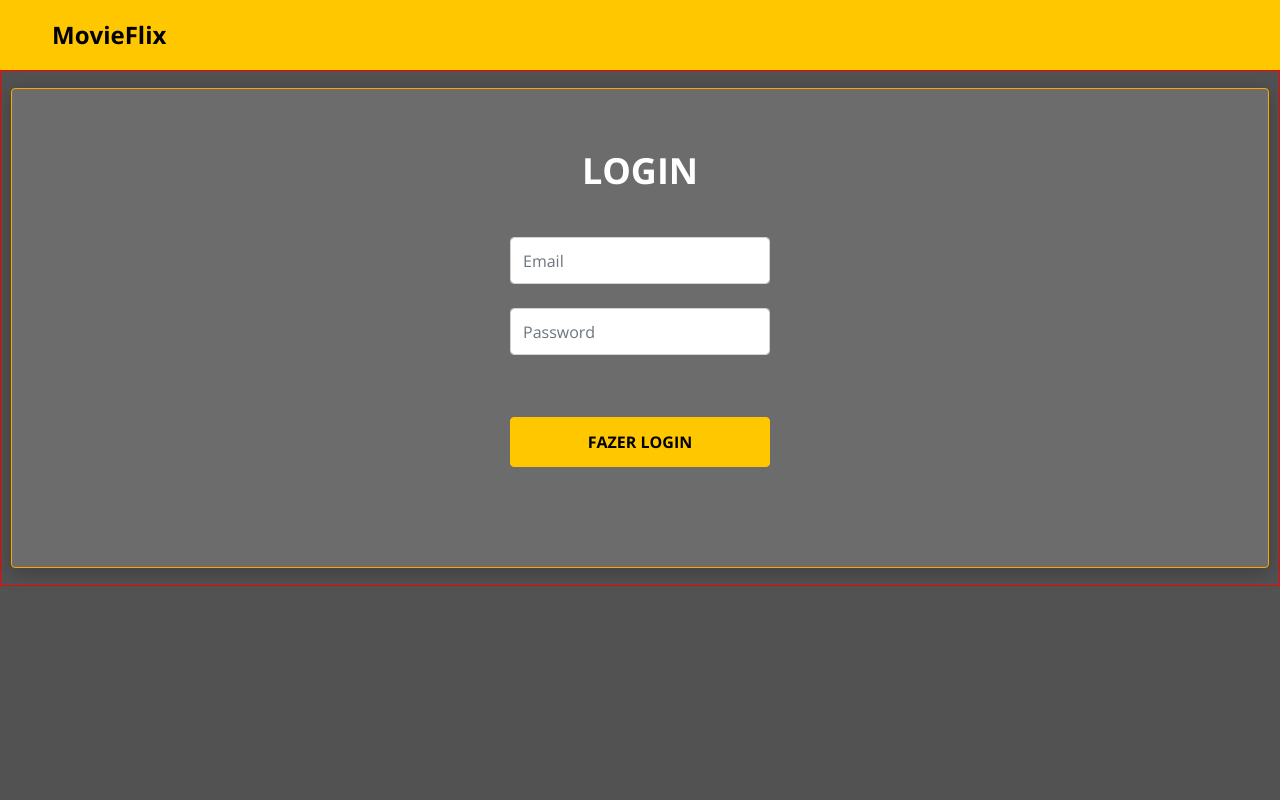
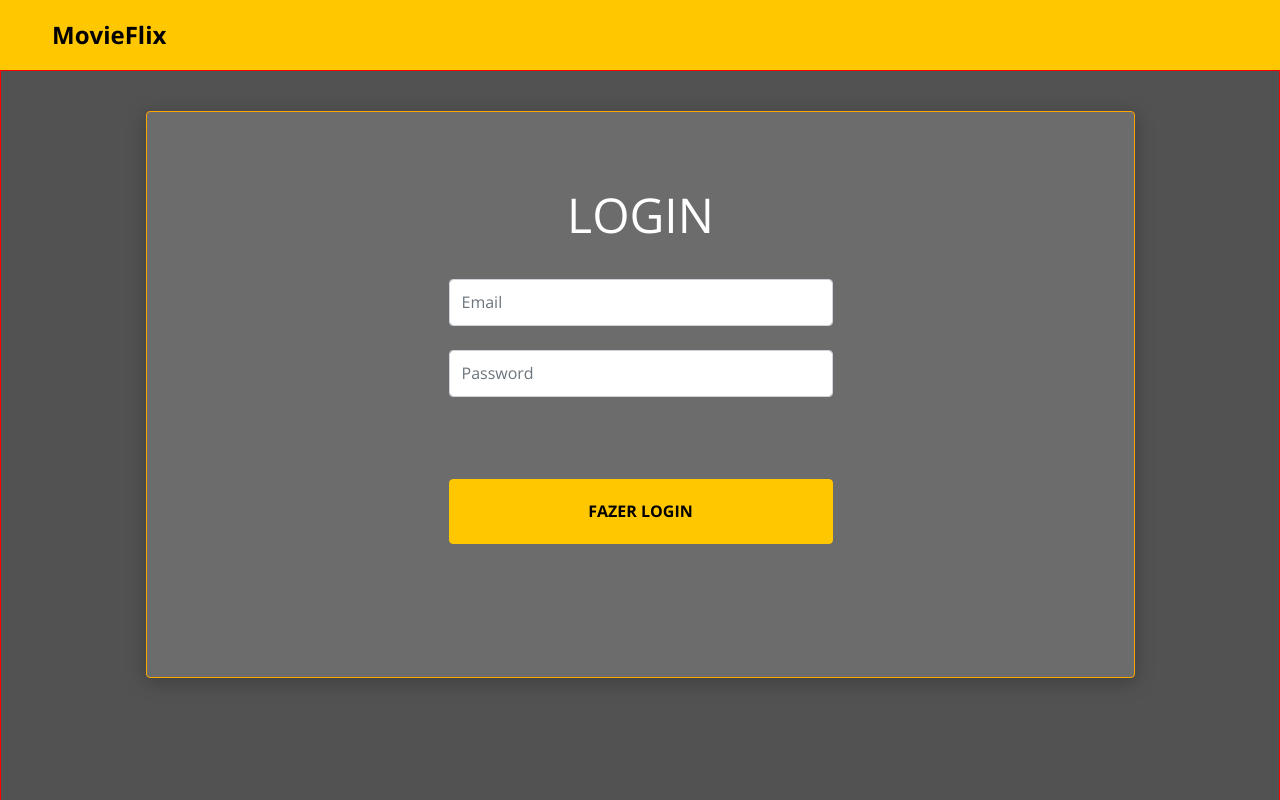
Before and after one commit to romuloabbiati/movieflix-challenge, a React (Create React App) app in the folder frontweb/: page / in a window 1280 px wide. Shown: the top 800 px of the page. Built offline with nearby package versions, Linux system fonts and the light colour scheme; the HTML template or start-up script is replaced by a standard one.

Commit message:
responsiveness until 768px

```diff
--- a/frontweb/src/components/ButtonIcon/styles.css
+++ b/frontweb/src/components/ButtonIcon/styles.css
@@ -1,4 +1,3 @@
-
 
 .btn-icon {
     width: 260px;
@@ -7,3 +6,11 @@
     /* TODO: Nelio does not like margin in buttons,
     I need to try to use it in a different component */
 }
+
+@media (min-width: 576px) {
+    .btn-icon {
+        width: 384px;
+        height: 65px;
+        margin-top: 74px;
+    }
+}
--- a/frontweb/src/pages/Admin/Login/styles.css
+++ b/frontweb/src/pages/Admin/Login/styles.css
@@ -16,3 +16,22 @@
     width: 260px;
     height: 47px;
 }
+
+@media (min-width: 576px) {
+    .login-card {
+        padding-top: 74px;
+    }
+
+    .login-card h1 {
+        padding-bottom: 0px;
+    }
+
+    .login-card form {
+        margin-top: 35px;
+    }
+
+    .base-input {
+        width: 384px;
+        height: 47px;
+    }
+}
--- a/frontweb/src/pages/Home/styles.css
+++ b/frontweb/src/pages/Home/styles.css
@@ -17,6 +17,7 @@
 
 .home-login-container h1 {
     font-size: 1em;
+    font-weight: 400;
 }
 
 .home-card {
@@ -36,9 +37,37 @@
     font-size: 0.6em;
 }
 
-.home-content-image-container h1 {
+@media (min-width: 576px) {
+    .home-container {
+        padding: 40px 48px 182px 48px;
+        font-size: 48px;
+    }
 
+    .home-login-container {
+        padding: 0px 17px 133px 17px;
+    }
 }
+
+@media (min-width: 768px) {
+    .home-container {
+        padding: 40px 144px 304px 145px;
+    }
+
+    .home-login-container {
+        padding: 0px 17px 133px 17px;
+    }
+}
+
+@media (min-width: 1200px) {
+    .home-content-image-container svg {
+        width: 100%;
+        /* width TBC */
+    }
+}
+
+/* .home-content-image-container h1 {
+    verificar o que isso aqui estava fazendo +- aula 7-21
+} */
 
 /* .home-content-image-container svg {
     width: 100%; aula 7-20
```
